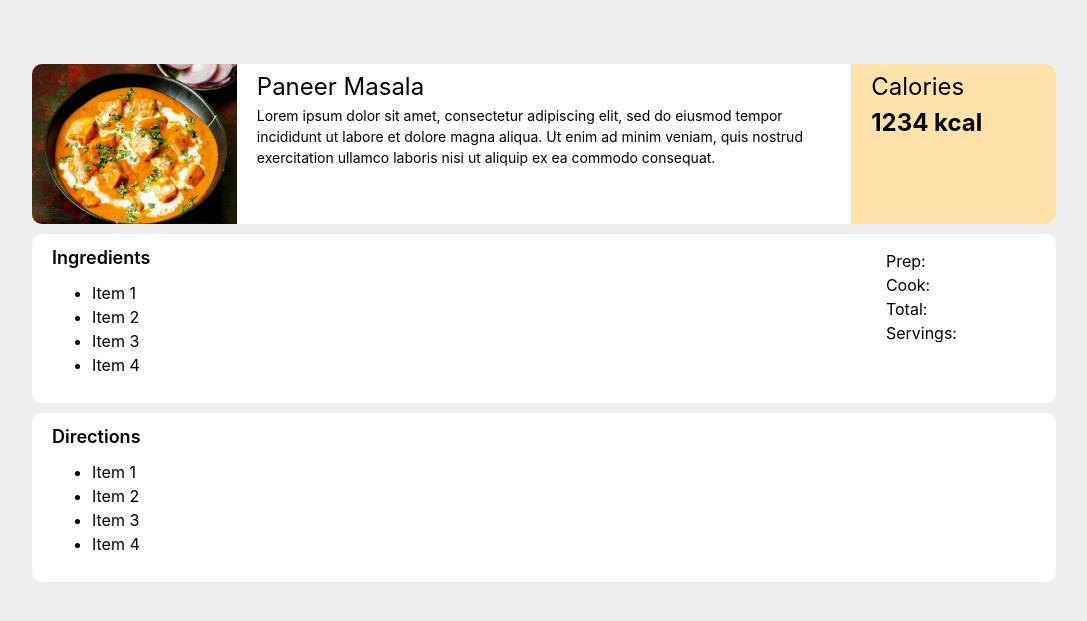
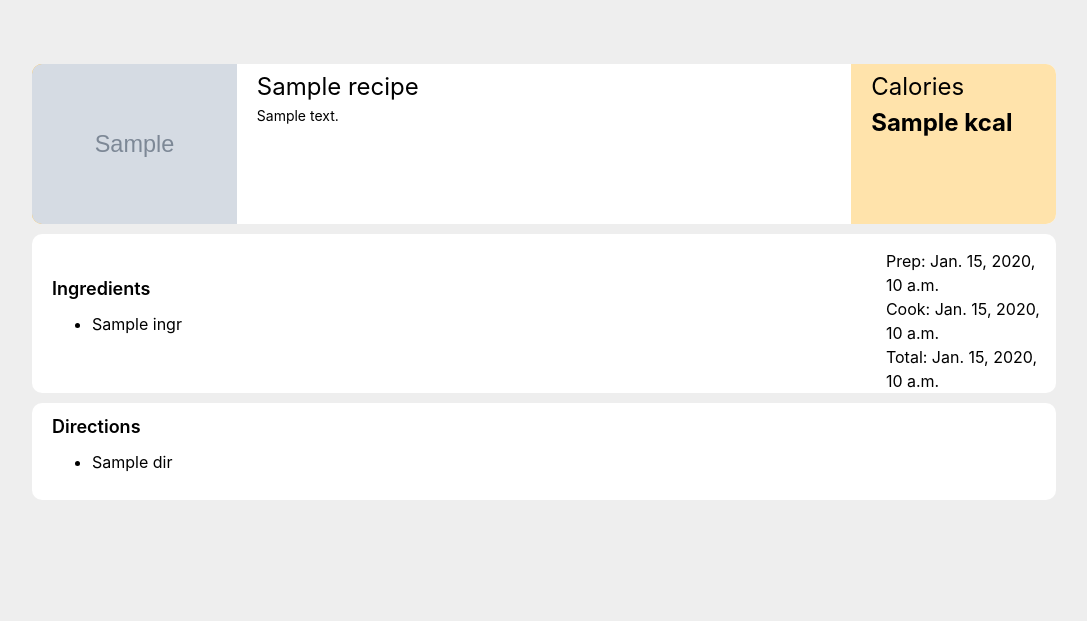
Before and after one commit to nikhil-suwalka/Food-Genie, a Django app: template templates/recipe.html in a window 1280 px wide. Shown: the part 76-697 px from the top of the page, without its empty margins (96-1183 px from the left). Run offline with Django 3.2, Linux system fonts and the light colour scheme; the template is opened without the code that fills it: most values are stand-ins (such as "Sample title", 1, 10 or a date in 2020); grey boxes marked "Sample" are stand-in pictures; some libraries are stand-ins or nearby versions.

Commit message:
Fixed some bugs
Signed-off-by: Nikhil Suwalka <suwalka18@gmail.com>

```diff
--- a/templates/items.html
+++ b/templates/items.html
@@ -30,7 +30,7 @@
             {% csrf_token %}
 
             {% for recipe in recipes %}
-                <a href="/recipe?id={{ recipe.id }}">
+                <a href="/recipe?id={{ recipe.name }}">
                     <div class="recipe">
                         <div class="recipe-img">
                             {% if recipe.image_path == None %}
--- a/templates/recipe.html
+++ b/templates/recipe.html
@@ -1,4 +1,5 @@
 {% load static %}
+{% load mytag %}
 
 <!DOCTYPE html>
 <html lang="en">
@@ -12,40 +13,45 @@
     <link rel="stylesheet" href="{% static 'css/custom-fg.css' %}">
     <link rel="stylesheet" href="{% static 'css/Footer-Clean.css' %}">
     <link rel="stylesheet" href="https://fonts.googleapis.com/icon?family=Material+Icons">
-    <link rel="stylesheet" href="{% static 'css/Navigation-Clean.css'%}">
-    <link rel="stylesheet" href="{% static 'css/styles.css'%}">
+    <link rel="stylesheet" href="{% static 'css/Navigation-Clean.css' %}">
+    <link rel="stylesheet" href="{% static 'css/styles.css' %}">
 </head>
 
 <body style="background: rgb(238,238,238);">
 <nav class="navbar navbar-light navbar-expand-md navigation-clean" style="background: #FFCA62;">
-        <div class="container"><a class="navbar-brand" href="#" style="font-family: Sacramento, cursive;font-size: 29px;padding-top: 0;padding-bottom: 0;">Food Genie</a></div>
+    <div class="container"><a class="navbar-brand" href="#"
+                              style="font-family: Sacramento, cursive;font-size: 29px;padding-top: 0;padding-bottom: 0;">Food
+        Genie</a></div>
 </nav>
 <section class="text-primary" style="height: 80vh;background: #eeeeee;color: rgb(0, 123, 255);">
     <div id="spacer"></div>
     <div class="recipe-list">
         <div class="recipe">
-                <div class="recipe-img"><img class="recipe-img" style="width: 100%;height: 100%;" src="{% static 'img/panner%20masala.png'%}"></div>
-                <div class="recipe-info"><span class="recipe-info-heading">Paneer Masala</span><span class="recipe-info-detail">Lorem ipsum dolor sit amet, consectetur adipiscing elit, sed do eiusmod tempor incididunt ut labore et dolore magna aliqua. Ut enim ad minim veniam, quis nostrud exercitation ullamco laboris nisi ut aliquip ex ea commodo consequat.<br><br></span></div>
-                <div class="recipe-calorie"><span class="recipe-calorie-text">Calories</span><span class="recipe-calorie-value">1234 kcal</span></div>
+            <div class="recipe-img"><img class="recipe-img" style="width: 100%;height: 100%;"
+                                         src="{{ recipe.image_path }}"></div>
+            <div class="recipe-info"><span class="recipe-info-heading">{{ recipe.name }}</span><span
+                    class="recipe-info-detail">{{ recipe.details }}<br><br></span></div>
+            <div class="recipe-calorie"><span class="recipe-calorie-text">Calories</span><span
+                    class="recipe-calorie-value">{% dictKeyLookup recipe.nutrients "total calories" %}</span></div>
         </div>
         <div class="recipe-detailed-div" style="display: flex;flex-direction: row;margin-bottom: 10px;">
             <div class="recipe-ingredients"><span class="recipe-info-ing-heading">Ingredients</span>
                 <ul style="margin-top: 10px;color: black;">
-                        <li>Item 1</li>
-                        <li>Item 2</li>
-                        <li>Item 3</li>
-                        <li>Item 4</li>
+                    {% for ingr in recipe.ingredients %}
+                        <li>{{ ingr }}</li>
+                    {% endfor %}
+
                 </ul>
             </div>
-                <div class="recipe-cooking-info"><span>Prep:</span><span>Cook:</span><span>Total:</span><span>Servings:</span></div>
+            <div class="recipe-cooking-info">
+                <span>Prep: {{ recipe.preparation_time }}</span><span>Cook: {{ recipe.cooking_time }}</span><span>Total: {{ recipe.total_time}}</span></div>
         </div>
         <div class="recipe-detailed-div" style="display: flex;flex-direction: row;">
             <div class="recipe-ingredients"><span class="recipe-info-ing-heading">Directions</span>
                 <ul style="margin-top: 10px;color: black;">
-                        <li>Item 1</li>
-                        <li>Item 2</li>
-                        <li>Item 3</li>
-                        <li>Item 4</li>
+                    {% for dir in recipe.directions %}
+                        <li>{{ dir }}</li>
+                    {% endfor %}
                 </ul>
             </div>
         </div>
```
Also changed, not shown: main_app/views.py (+7 -7 lines). Lines whose indentation alone changed are shown as unchanged.
